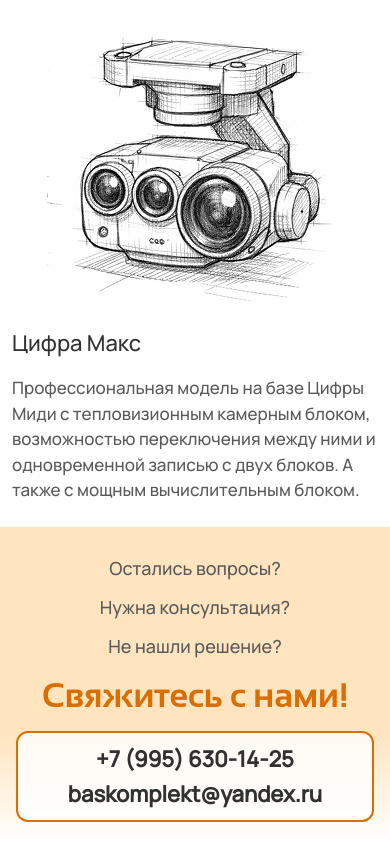
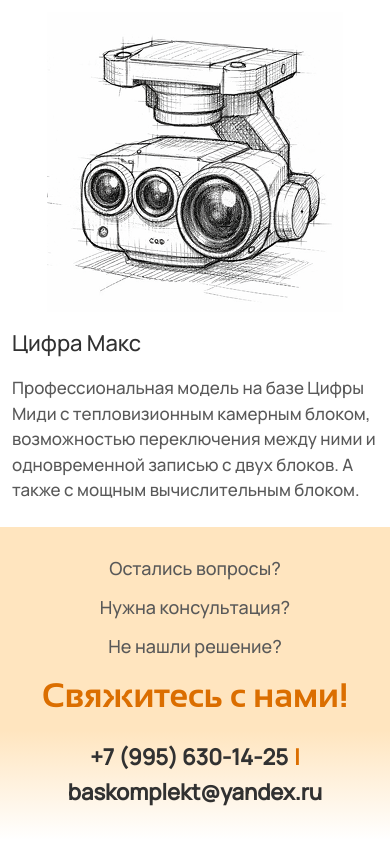
Before and after one commit to denisholmov/edu-cifra, a React (Vite) app: page / in a window 390 px wide. Shown: the part 8214-9058 px from the top of the page. Built offline with nearby package versions, Linux system fonts and the light colour scheme.

Commit message:
сделан коннект блок

```diff
--- a/src/components/pages-content/Connection/styles/index.module.css
+++ b/src/components/pages-content/Connection/styles/index.module.css
@@ -77,9 +77,7 @@
   .contacts {
     font-size: 30px;
     font-weight: 700;
-    background-color: rgba(255, 255, 255, 0.72);
-    border: 2px solid var(--color-orange-danger);
-    border-radius: 12px;
+
     padding: 10px 18px;
     gap: 10px;
   }
@@ -112,12 +110,5 @@
     line-height: 1.3;
     gap: 6px;
     padding: 12px 10px;
-    background-color: rgba(255, 255, 255, 0.82);
-    border: 2px solid var(--color-orange-danger);
-    border-radius: 12px;
-  }
-
-  .separator {
-    display: none;
   }
 }
--- a/src/components/pages-content/ContentWorkshop/styles/index.module.css
+++ b/src/components/pages-content/ContentWorkshop/styles/index.module.css
@@ -51,7 +51,6 @@
 }
 
 
-
 .itemContent{
     position: relative;
     padding: 10px;
@@ -69,7 +68,7 @@
     bottom: 0;
     left: 0;
 
-    width: 100%;
+    width: 100vw;
     border: 3px solid var(--color-studio);
     border-radius: 15px;
 
@@ -122,12 +121,18 @@
     font-size: 24px;
   }
 
+
+
   .itemContent h4 {
     font-size: 24px;
   }
 
   .itemContent p {
     font-size: 18px;
+  }
+
+  .itemContent::before {
+    width: 100%;
   }
 }
 
```
